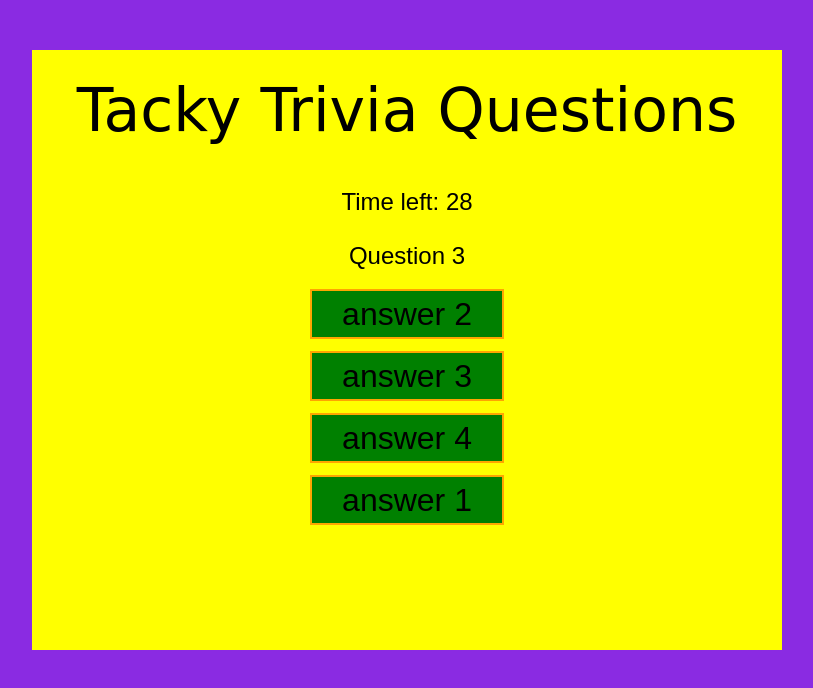
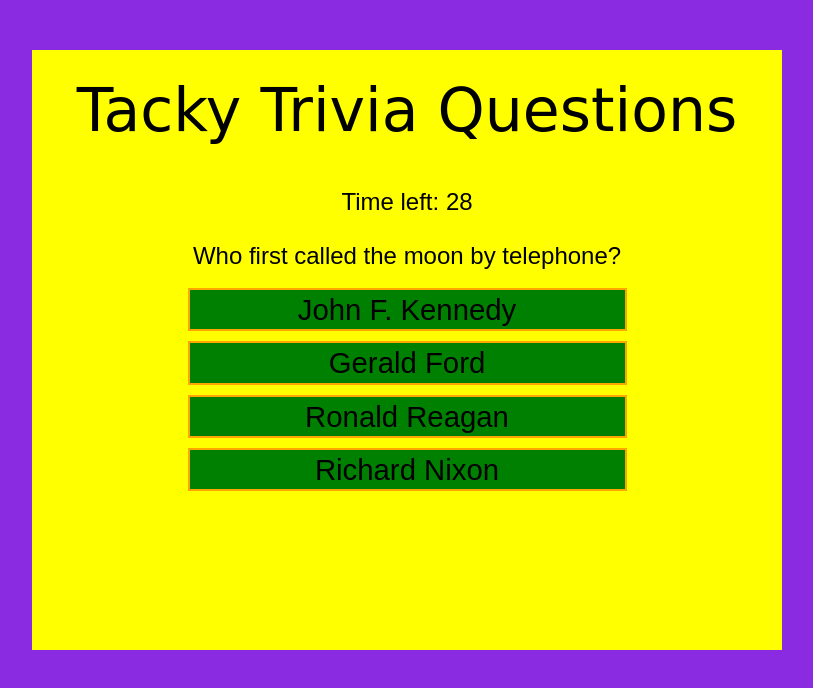
Before and after one commit to joshua-unseen/trivia-game, a plain HTML site: page index.html in a window 1280 px wide. Both pictures are taken after a click on the link "Start!". Shown: the whole page, without its empty margins (233-1046 px from the left). Drawn offline with nearby package versions, Linux system fonts and the light colour scheme; a web font is replaced by a local one.

Commit message:
Styling and actual trivia questions.

```diff
--- a/assets/css/style.css
+++ b/assets/css/style.css
@@ -44,10 +44,11 @@ p {
 }
 
 a {
-    /* margin: 5px;
-    display: block; */
+    display: block;
+    width: 50%;
+    margin: 10px auto;
     padding: 5px 30px;
-    font-size: 24pt;
+    font-size: 22pt;
     background: green;
     border: 2px solid orange;
     text-decoration: none;
--- a/assets/javascript/app.js
+++ b/assets/javascript/app.js
@@ -30,30 +30,48 @@
 var triviaGame = {
     smartyPants: [
         {
-            question: "Question 1",
+            question: "Who invented the Slurpee?",
             answers: [
-                { answerString: "answer 1", val: true },
-                { answerString: "answer 2", val: false },
-                { answerString: "answer 3", val: false },
-                { answerString: "answer 4", val: false },
+                { answerString: "Omar Knedlik", val: true },
+                { answerString: "Fred Slurpee", val: false },
+                { answerString: "Brian Gompers", val: false },
+                { answerString: "George Bismarck", val: false },
             ],
         },
         {
-            question: "Question 2",
+            question: "Who first called the moon by telephone?",
             answers: [
-                { answerString: "answer 1", val: true },
-                { answerString: "answer 2", val: false },
-                { answerString: "answer 3", val: false },
-                { answerString: "answer 4", val: false },
+                { answerString: "Richard Nixon", val: true },
+                { answerString: "John F. Kennedy", val: false },
+                { answerString: "Gerald Ford", val: false },
+                { answerString: "Ronald Reagan", val: false },
             ],
         },
         {
-            question: "Question 3",
+            question: "Which US lake caught fire?",
             answers: [
-                { answerString: "answer 1", val: true },
-                { answerString: "answer 2", val: false },
-                { answerString: "answer 3", val: false },
-                { answerString: "answer 4", val: false },
+                { answerString: "Lake Erie", val: true },
+                { answerString: "Lake Victoria", val: false },
+                { answerString: "Lake Superior", val: false },
+                { answerString: "Lake George", val: false },
+            ],
+        },
+        {
+            question: "Who taught Alexander the Great?",
+            answers: [
+                { answerString: "Aristotle", val: true },
+                { answerString: "Plato", val: false },
+                { answerString: "Herbert the Mediocre", val: false },
+                { answerString: "Socrates", val: false },
+            ],
+        },
+        {
+            question: "What are the names of Mars' moons?",
+            answers: [
+                { answerString: "Phobos and Deimos", val: true },
+                { answerString: "Neil and Buzz", val: false },
+                { answerString: "Peter, Paul, and Mary", val: false },
+                { answerString: "Lachesis and Atropos", val: false },
             ],
         },
     ],
@@ -115,18 +133,16 @@ var triviaGame = {
         // Randomize answer order
         this.Shuffle(item.answers);
 
-        for (i = 0; i < item.answers.length; i++) {
-            var pgrph = $("<p>");
+        for (var i = 0; i < item.answers.length; i++) {
             var anAnswer = $("<a href=\"#\">");
             anAnswer.attr("id", i);
             anAnswer.addClass("answer");
             anAnswer.html(item.answers[i].answerString);
-            pgrph.append(anAnswer);
             if (item.answers[i].val) {
                 this.anA = i;
                 // console.log(this.anA);
             }
-            triviaGame.$questionDiv.append(pgrph);
+            triviaGame.$questionDiv.append(anAnswer);
         }
 
         $(".answer").click(function () { triviaGame.HandleClick($(this).attr("id")) });
@@ -144,7 +160,7 @@ var triviaGame = {
 
     // Found this on stack overflow.  Seems to work well.
     Shuffle(theArray) {
-        for (i = theArray.length-1; i > 0; i--) {   // i counts down from the end of the array
+        for (var i = theArray.length-1; i > 0; i--) {   // i counts down from the end of the array
             var j = Math.floor(Math.random()*(i+1));    // j is a random number between 0 and the current value of i
             var temp = theArray[i];     // store the value at [i] in a temp variable
             theArray[i] = theArray[j];  // put the value at [j] (our random number) into [i]
@@ -187,7 +203,7 @@ var triviaGame = {
         $("#bad-a").text(this.answeredWrong);
         $("#timed-out").text(this.brainFroze);
         this.$start.text("Go Again!");
-        this.$endDiv.append(this.$start);
+        this.$endDiv.append("<p>", this.$start);
     },
 
     HandleClick(clickedOn) {
--- a/index.html
+++ b/index.html
@@ -20,6 +20,8 @@
         </header>
         <div id="game-div">
             <!-- Do everything in here. -->
+            <p></p>
+            <p></p>
             <a href="#" id="start-button">Start!</a>
         </div>
     </div>
```
